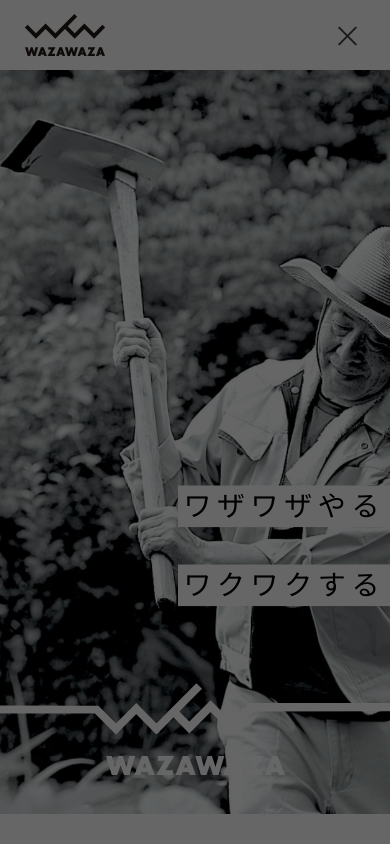
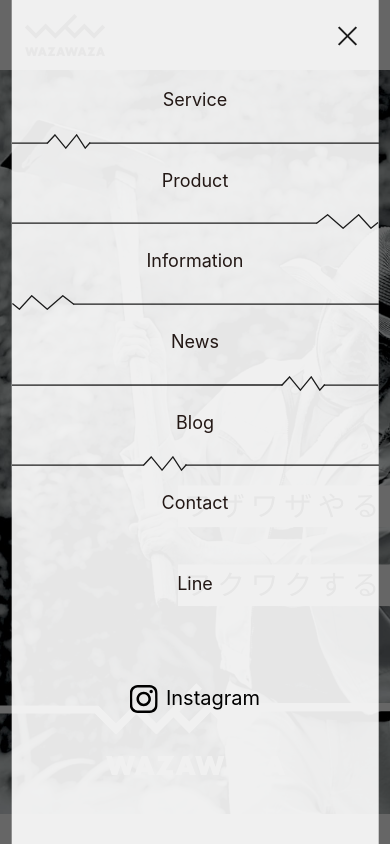
Before and after one commit to yamada-0320/wazawaza-corporate, a Next.js app: page / in a window 390 px wide. Both pictures are taken after a click on the element 345 px from the left and 35 px from the top of the page. Shown: the top 844 px of the page. Built offline with nearby package versions, Linux system fonts and the light colour scheme.

Commit message:
Update header.tsx

```diff
--- a/components/header.tsx
+++ b/components/header.tsx
@@ -1,10 +1,22 @@
 "use client";
 
-import { useState } from "react";
+import { useState, useEffect } from "react";
 import Link from "next/link";
 
 export default function Header() {
   const [isOpen, setIsOpen] = useState(false);
+  const [isMobile, setIsMobile] = useState(false);
+
+  // 画面幅の監視（スマホ幅かどうかを判定）
+  useEffect(() => {
+    const checkMobile = () => {
+      setIsMobile(window.innerWidth <= 834);
+    };
+
+    checkMobile(); // 初回チェック
+    window.addEventListener("resize", checkMobile);
+    return () => window.removeEventListener("resize", checkMobile);
+  }, []);
 
   // ハンバーガーメニューの開閉処理
   const toggleMenu = () => {
@@ -16,6 +28,11 @@ export default function Header() {
     setIsOpen(false);
   };
 
+  // スマホ時のみ isOpen に応じて display をインライン指定（PC時は undefined でCSSに任せる）
+  const gnavStyle = isMobile
+    ? { display: isOpen ? "block" : "none" }
+    : undefined;
+
   return (
     <>
       <header>
@@ -26,7 +43,10 @@ export default function Header() {
             </Link>
           </h1>
 
-          <nav className={`gnav ${isOpen ? "js-slide" : ""}`}>
+          <nav
+            className={`gnav ${isOpen ? "js-slide" : ""}`}
+            style={gnavStyle}
+          >
             <ul className="gnavMenu">
               <li>
                 <Link href="/service/" onClick={closeMenu}>
```
